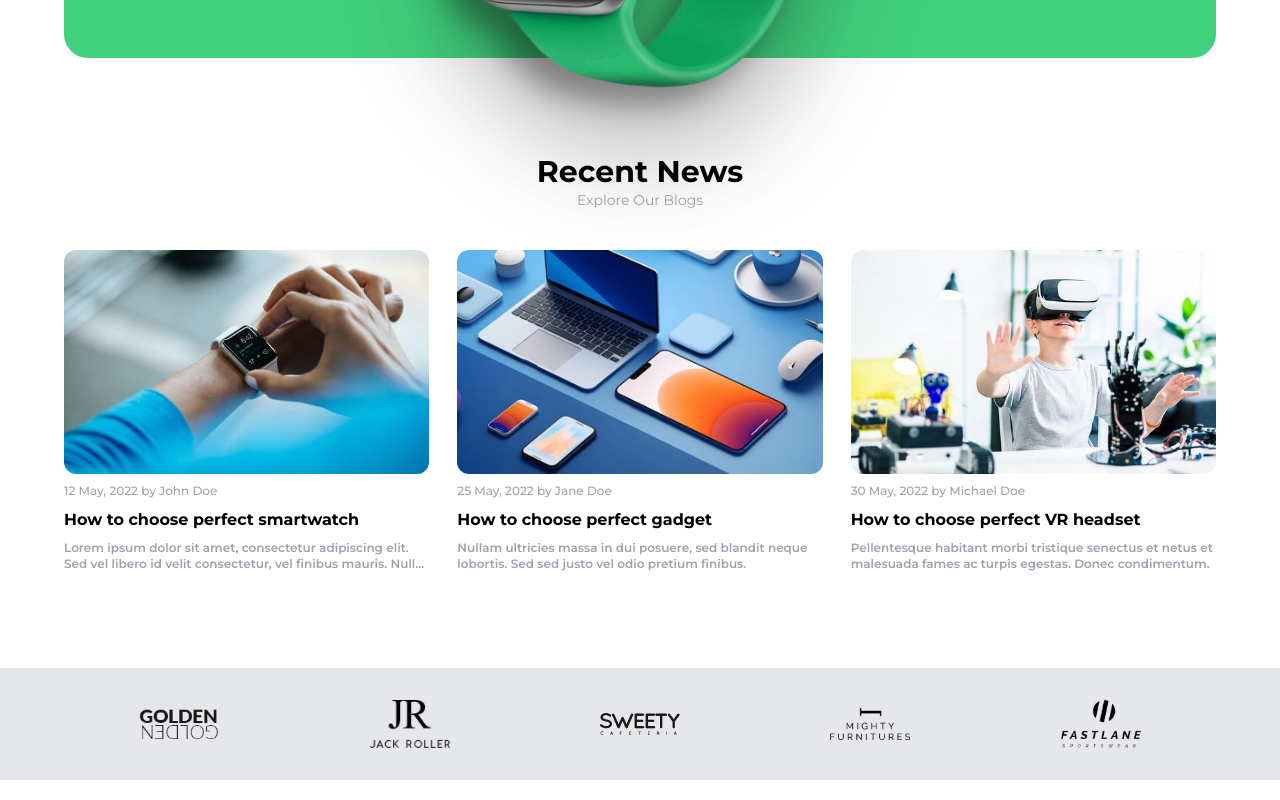
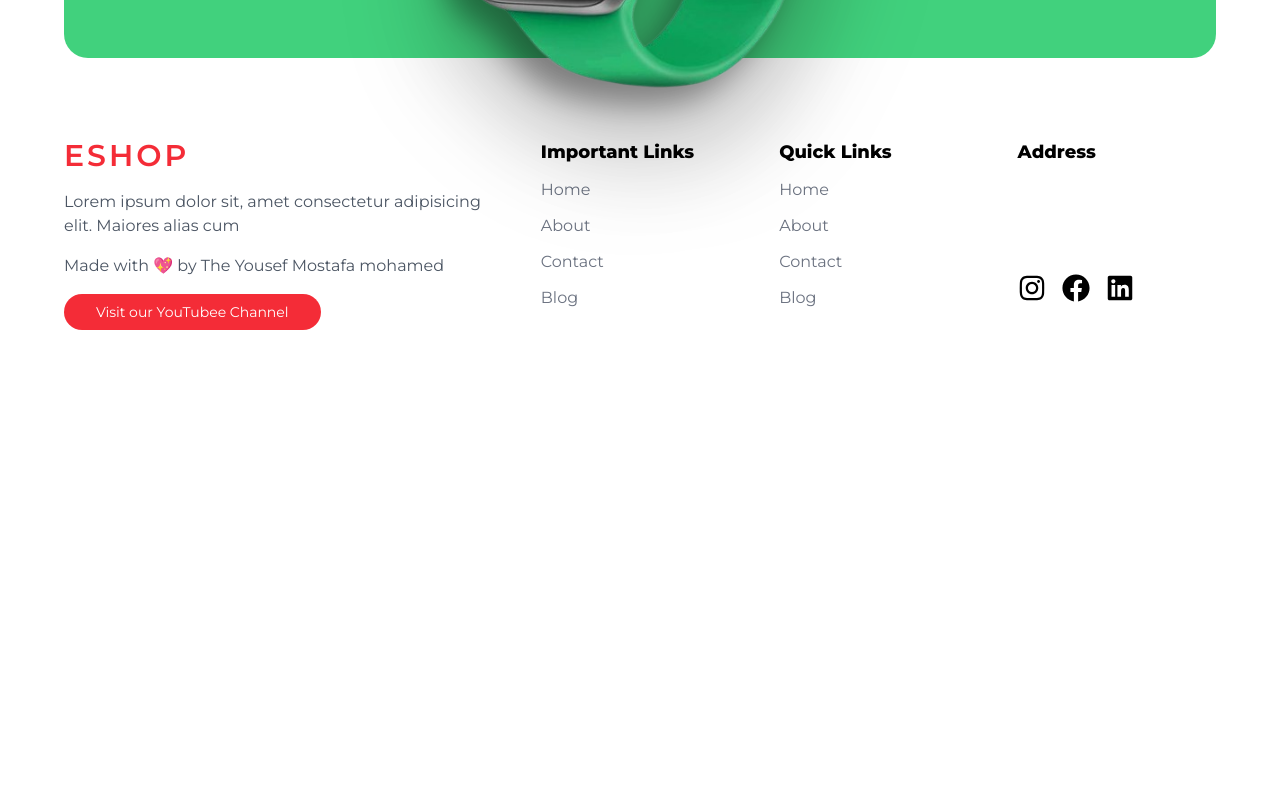
Before and after one commit to Yousef-116/tailwind-tutorial, a Next.js app: page / in a window 1280 px wide. Shown: the part 2960-3760 px from the top of the page. After the commit the page ends 3434 px from the top, so only its background shows below. Built offline with nearby package versions, Linux system fonts and the light colour scheme.

Commit message:
fix image display

```diff
--- a/app/components/Footer/Footer.tsx
+++ b/app/components/Footer/Footer.tsx
@@ -12,7 +12,7 @@ const Footer = () => {
         console.log('clicked')
     }
     return (
-        <div className='container pb-36'>
+        <div className='container pb-36 mt-20'>
             <div className='grid grid-cols-2 sm:grid-cols-3 md:grid-cols-5 gap-10' >
                 {/* col 1 */}
                 <div className='col-span-2 sm:col-span-3 md:col-span-2 grid gap-4 text-gray-600'>
@@ -25,7 +25,7 @@ const Footer = () => {
                         Lorem ipsum dolor sit, amet consectetur adipisicing elit. Maiores alias cum
                     </p>
                     <p>
-                        Made with 💖 by The Yousef Mostafa
+                        Made with 💖 by The Yousef Mostafa mohamed
                     </p>
                     <Button
                         textColor='text-white'
--- a/app/page.tsx
+++ b/app/page.tsx
@@ -6,10 +6,10 @@ import Category from "./components/Category/Category";
 import Services from "./components/Services/Services";
 import Banner from "./components/Banner/Banner";
 import Products from "./components/Products/Products";
-import Blogs from "./components/Blogs/Blogs";
-import Partners from "./components/Partners/Partners";
+// import Blogs from "./components/Blogs/Blogs";
+// import Partners from "./components/Partners/Partners";
 import Footer from "./components/Footer/Footer";
-import Popup from "./components/Popup/Popup";
+//import Popup from "./components/Popup/Popup";
 import AOS from 'aos';
 import "aos/dist/aos.css";
 import Navebar from './components/Navebar/Navebar';
@@ -55,7 +55,7 @@ export default function Home() {
   }, []);
 
   return (
-    <div className="bg:white dark:bg-gray-900">
+    <div className="bg:white dark:bg-gray-900 w-full relative">
       <Navebar openForm={togglePopup} />
       <Hero />
       <Category />
@@ -63,13 +63,13 @@ export default function Home() {
       <Banner propdata={BannerData[0]} />
       <Products />
       <Banner propdata={BannerData[1]} />
-      <Blogs />
-      <Partners />
+      {/* <Blogs /> */}
+      {/* <Partners /> */}
       <Footer />
-      <Popup
+      {/* <Popup
         isVisible={isPopupVisible}
         onClose={togglePopup}
-      />
+      /> */}
     </div>
   );
 }
--- a/next.config.mjs
+++ b/next.config.mjs
@@ -1,4 +1,9 @@
 /** @type {import('next').NextConfig} */
-const nextConfig = {};
+const nextConfig = {
+  output: "export",
+  images: {
+    unoptimized: true, // 👈 disables the Image Optimization API
+  },
+};
 
 export default nextConfig;
--- a/package.json
+++ b/package.json
@@ -4,7 +4,7 @@
   "private": true,
   "scripts": {
     "dev": "next dev",
-    "build": "next build",
+     "build": "next build && next export -o build",
     "start": "next start",
     "lint": "next lint"
   },
```
Also changed, not shown: 1 other file (tests, documents, lock files or other folders).
